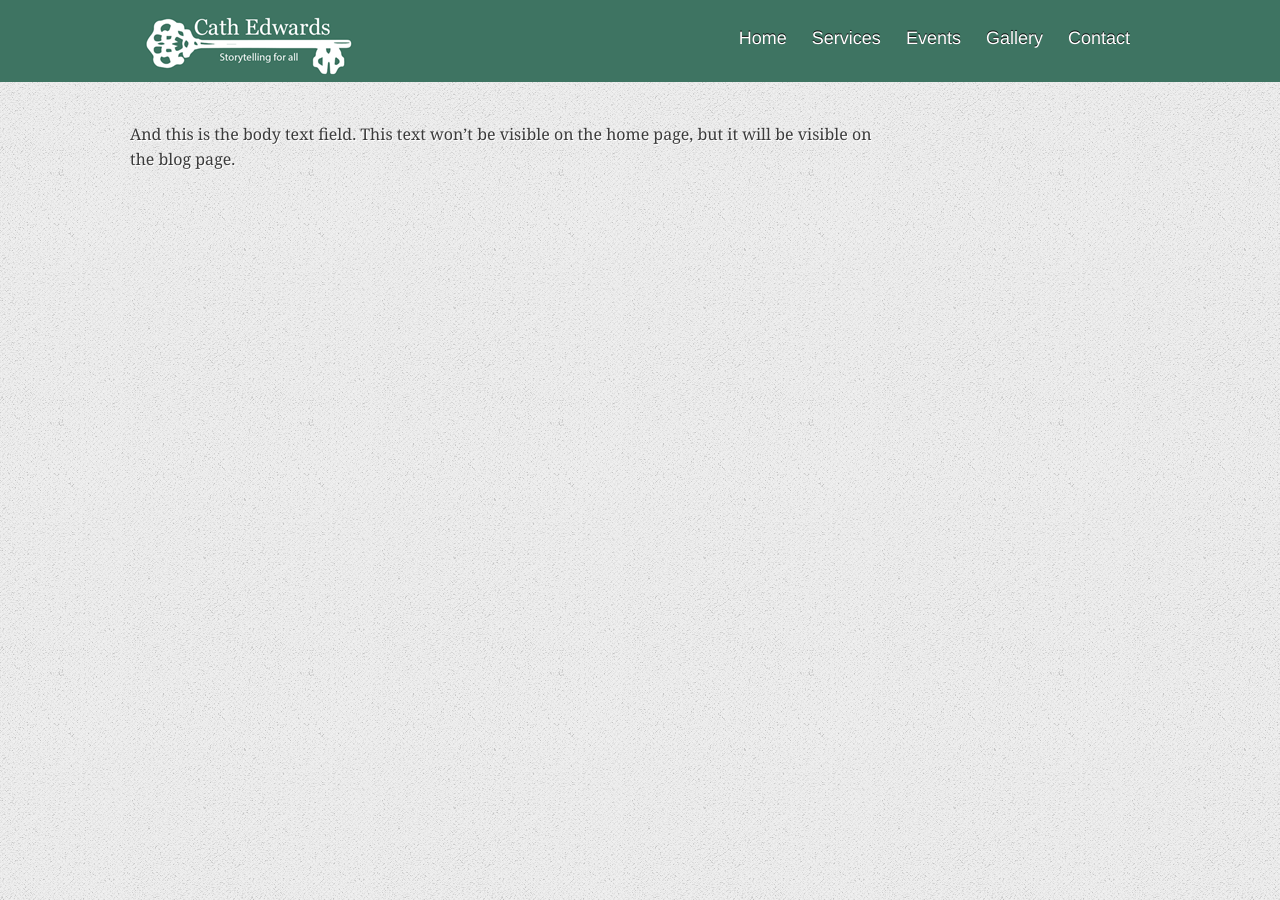
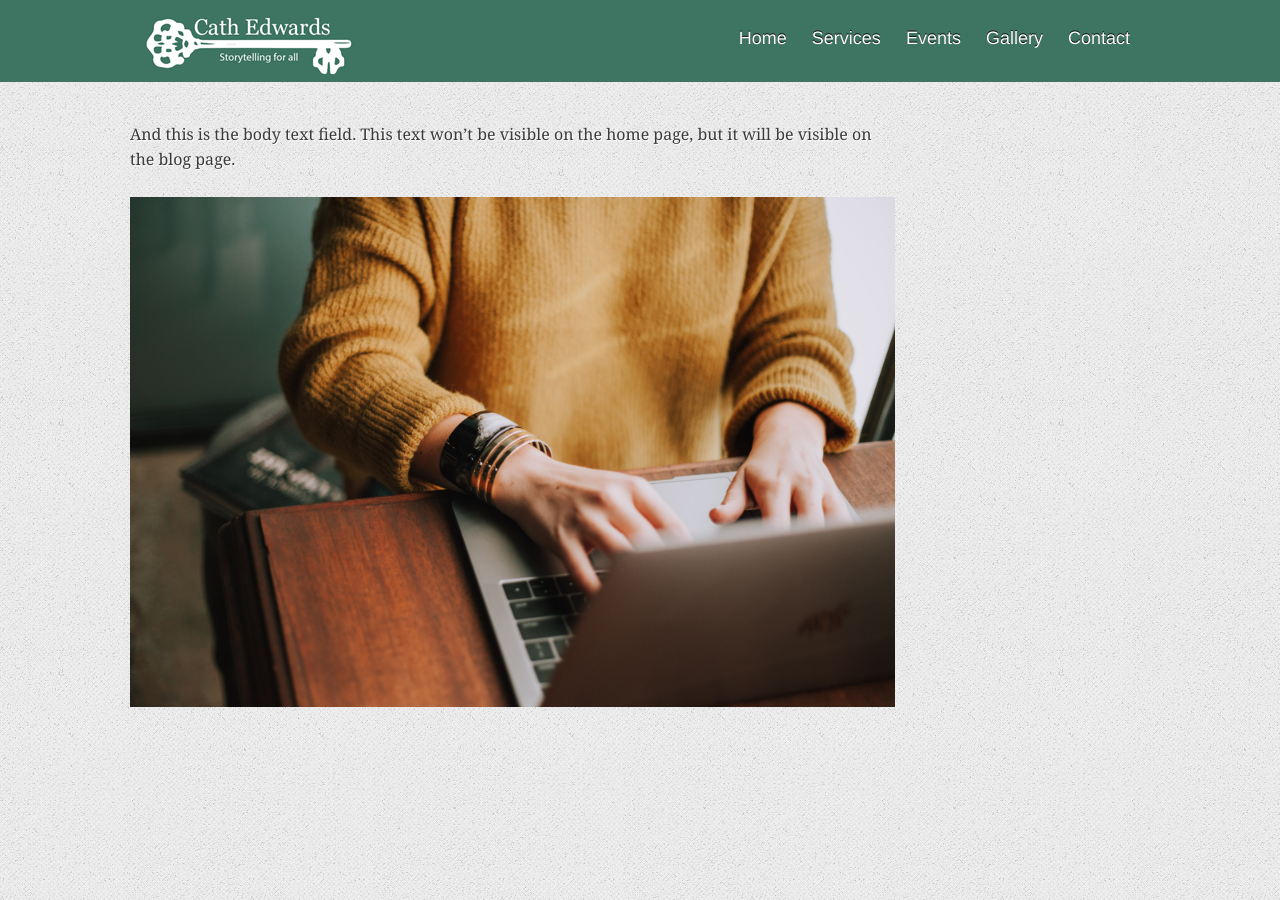
Before and after one commit to m3dwards/storytellingforall, a Jekyll site: the page built from _events/2024-05-18-this-is-another-new-entry.md, in a window 1280 px wide. Built offline with Jekyll 4.4.1, drawn with Linux system fonts in a browser that asks for light colours; a script that is not in the unit is left out.

Commit message:
Update Events “2024-05-18-this-is-another-new-entry”

```diff
--- a/_events/2024-05-18-this-is-another-new-entry.md
+++ b/_events/2024-05-18-this-is-another-new-entry.md
@@ -5,3 +5,5 @@ description: This is a description
 image: /images/christin-hume-hcfwew744z4-unsplash.jpg
 ---
 And this is the body text field. This text won't be visible on the home page, but it will be visible on the blog page.
+
+![](/images/christin-hume-hcfwew744z4-unsplash.jpg)
```
